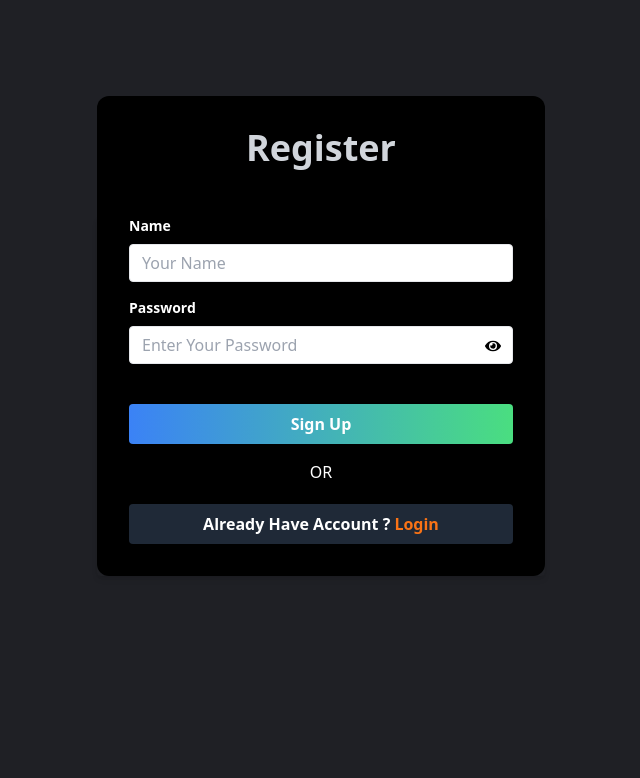
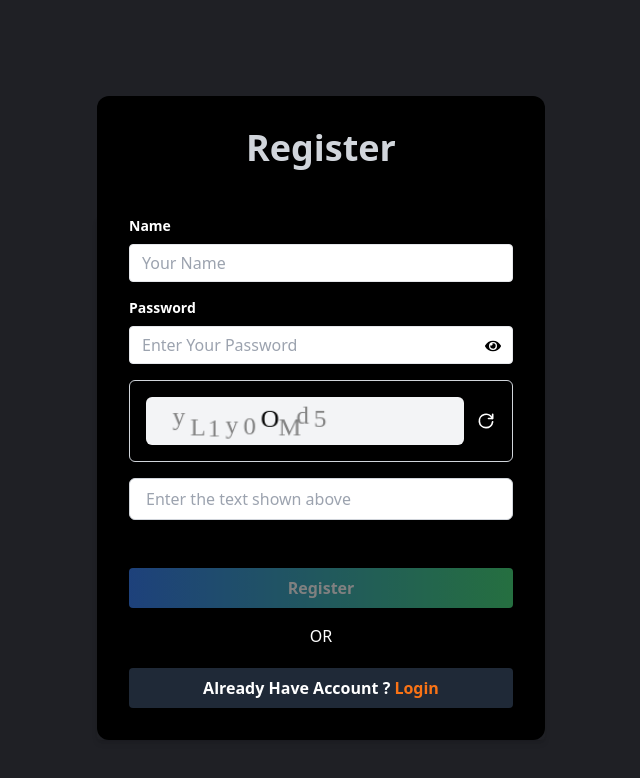
Before and after one commit to Mdsakib999/GrimMarket, a React (Vite) app: page /register in a window 1280 px wide. Shown: the top 778 px of the page, without its empty margins (319-959 px from the left). Built offline with nearby package versions, Linux system fonts and the light colour scheme.

Commit message:
add captcha components

```diff
--- a/package.json
+++ b/package.json
@@ -13,6 +13,7 @@
     "@reduxjs/toolkit": "^2.2.7",
     "jwt-decode": "^4.0.0",
     "react": "^18.3.1",
+    "react-awesome-captcha": "^1.2.3",
     "react-dom": "^18.3.1",
     "react-hook-form": "^7.53.0",
     "react-hot-toast": "^2.4.1",
--- /dev/null
+++ b/src/Components/CaptchaComponent/CaptchaComponent.jsx
@@ -0,0 +1,104 @@
+import React, { useState, useEffect, useRef } from 'react';
+import { TbReload } from 'react-icons/tb';
+
+const CaptchaComponent = ({ setIsCaptchaValid }) => {
+    const [captchaText, setCaptchaText] = useState(''); // State to hold CAPTCHA text
+    const [userInput, setUserInput] = useState('');     // State to hold user input
+    const canvasRef = useRef(null);                     // Reference to the canvas element
+
+    // Effect to initialize the CAPTCHA when the component is first rendered
+    useEffect(() => {
+        const canvas = canvasRef.current;
+        const ctx = canvas.getContext('2d');
+        initializeCaptcha(ctx);
+    }, []);
+
+    // Helper function to generate a random character (uppercase, lowercase, number)
+    const generateRandomChar = (min, max) =>
+        String.fromCharCode(Math.floor(Math.random() * (max - min + 1) + min));
+
+    // Function to generate CAPTCHA text randomly
+    const generateCaptchaText = () => {
+        let captcha = '';
+        for (let i = 0; i < 3; i++) {
+            captcha += generateRandomChar(65, 90); // Uppercase letters
+            captcha += generateRandomChar(97, 122); // Lowercase letters
+            captcha += generateRandomChar(48, 57); // Numbers
+        }
+        // Shuffle characters and return the string
+        return captcha.split('').sort(() => Math.random() - 0.5).join('');
+    };
+
+    // Function to draw CAPTCHA text on the canvas
+    const drawCaptchaOnCanvas = (ctx, captcha) => {
+        ctx.clearRect(0, 0, ctx.canvas.width, ctx.canvas.height); // Clear canvas
+        const textColors = ['rgb(0,0,0)', 'rgb(130,130,130)'];     // Random text colors
+        const letterSpace = 150 / captcha.length;                  // Space between letters
+
+        // Loop to draw each letter of the CAPTCHA on the canvas
+        for (let i = 0; i < captcha.length; i++) {
+            const xInitialSpace = 25;
+            ctx.font = '24px Roboto Mono';                        // Font style
+            ctx.fillStyle = textColors[Math.floor(Math.random() * textColors.length)]; // Random color
+            ctx.fillText(
+                captcha[i],                                        // Current character
+                xInitialSpace + i * letterSpace,                   // Horizontal position
+                Math.floor(Math.random() * 16 + 25)                // Vertical position
+            );
+        }
+    };
+
+    // Function to initialize or regenerate CAPTCHA
+    const initializeCaptcha = (ctx) => {
+        setUserInput('');             // Reset user input
+        setIsCaptchaValid(false);     // Reset validation state
+        const newCaptcha = generateCaptchaText(); // Generate new CAPTCHA text
+        setCaptchaText(newCaptcha);   // Set the new CAPTCHA text
+        drawCaptchaOnCanvas(ctx, newCaptcha); // Draw new CAPTCHA on the canvas
+    };
+
+    // Handle user input and validate against CAPTCHA text
+    const handleUserInputChange = (e) => {
+        const value = e.target.value;
+        setUserInput(value);
+
+        // Validate CAPTCHA: if input matches the generated CAPTCHA, mark as valid
+        if (value === captchaText) {
+            setIsCaptchaValid(true);  // CAPTCHA is valid
+        } else {
+            setIsCaptchaValid(false); // CAPTCHA is invalid
+        }
+    };
+
+    return (
+        <div className="w-full">
+            {/* CAPTCHA display section with reload button */}
+            <div className="border flex items-center gap-3 border-gray-300 rounded-md p-4 shadow-lg mb-4">
+                <canvas
+                    ref={canvasRef}
+                    height="45"
+                    className="bg-gray-100 flex-1 rounded-md"
+                ></canvas>
+                <span
+                    className="cursor-pointer"
+                    onClick={() =>
+                        initializeCaptcha(canvasRef.current.getContext('2d'))
+                    }
+                >
+                    <TbReload size={20} />
+                </span>
+            </div>
+
+            {/* Input field for user to enter CAPTCHA text */}
+            <input
+                type="text"
+                placeholder="Enter the text shown above"
+                value={userInput}
+                onChange={handleUserInputChange}
+                className="border border-gray-300 text-black rounded-md px-4 py-2 w-full mb-4"
+            />
+        </div>
+    );
+};
+
+export default CaptchaComponent;
--- a/src/Pages/Login/Login.jsx
+++ b/src/Pages/Login/Login.jsx
@@ -8,16 +8,16 @@ import { useDispatch } from "react-redux";
 import { loginIn } from "../../Redux/Features/Auth/authSlice";
 import { useForm } from "react-hook-form";
 import toast, { Toaster } from 'react-hot-toast';
-
+import CaptchaComponent from "../../Components/CaptchaComponent/CaptchaComponent";
 
 const Login = () => {
   const [show, setShow] = useState(true);
-  const [isLoading, setIsLoading] = useState(false)
+  const [isLoading, setIsLoading] = useState(false);
   const [login] = useUserLoginMutation();
   const dispatch = useDispatch();
-  const navigate = useNavigate()
-
-  // Use react-hook-form for handling form
+  const navigate = useNavigate();
+  const [isCaptchaValid, setIsCaptchaValid] = useState(false);  // Captcha validation state
+  console.log(isCaptchaValid);
   const {
     register,
     handleSubmit,
@@ -30,43 +30,35 @@ const Login = () => {
   });
 
   const onSubmit = async (data) => {
-    // Show a loading toast
-    setIsLoading(true)
+    // if (!isCaptchaValid) {
+    //   toast.error("Please complete the captcha verification.");
+    //   return;
+    // }
+
+    setIsLoading(true);
     const toastId = toast.loading("Logging in...");
     try {
-      // Call login API
       const res = await login(data);
-      console.log(res);
       if (res?.data) {
         const userData = decodedUser(res.data.token);
         dispatch(loginIn(userData));
-
-        // Success notification
         toast.success("Login successful!", { id: toastId });
-        navigate('/')
+        navigate('/');
       } else {
-        // Error handling and notification
         toast.error(res.error?.data?.message || "Login failed.", { id: toastId });
       }
-      setIsLoading(false)
+      setIsLoading(false);
     } catch (error) {
-      // Handle unexpected errors
       toast.error("An error occurred during login.", { id: toastId });
-      console.log(error);
-      setIsLoading(false)
+      setIsLoading(false);
     }
   };
 
   return (
-    <div className="md:w-[35%] mx-auto bg-black rounded-xl shadow-lg pt-1  mt-24">
+    <div className="md:w-[35%] mx-auto bg-black rounded-xl shadow-lg pt-1 mt-24">
       <p className="text-4xl font-semibold my-12 text-center text-gray-300">Login</p>
 
-      {/* Handle form submission with react-hook-form */}
-      <form
-        onSubmit={handleSubmit(onSubmit)}
-        className="shadow-md rounded px-12 pt-6 pb-8 mb-4"
-      >
-        {/* User Name Field */}
+      <form onSubmit={handleSubmit(onSubmit)} className="shadow-md rounded px-12 pt-6 pb-8 mb-4">
         <div className="mb-4">
           <label className="block text-white text-sm font-bold mb-2" htmlFor="userName">
             User Name
@@ -86,7 +78,6 @@ const Login = () => {
           {errors.userName && <p className="text-red-500 text-sm">{errors.userName.message}</p>}
         </div>
 
-        {/* Password Field */}
         <div className="mb-4 relative">
           <label className="block text-white text-sm font-bold mb-2" htmlFor="password">
             Password
@@ -106,16 +97,16 @@ const Login = () => {
           {errors.password && <p className="text-red-500 text-sm">{errors.password.message}</p>}
         </div>
 
-        {/* Submit Button */}
+        <CaptchaComponent setIsCaptchaValid={setIsCaptchaValid} /> {/* Pass setIsCaptchaValid */}
+
         <div className="flex items-center justify-center mt-8">
           <button
-            disabled={isLoading}
-            className={`bg-gradient-to-r from-blue-500 to-green-400 hover:from-pink-500 hover:to-yellow-500 text-white font-bold py-2 px-10 rounded focus:outline-none focus:shadow-outline w-full flex justify-center items-center ${isLoading ? "cursor-not-allowed" : ""
-              }`}
+            disabled={isLoading || !isCaptchaValid}
+            className={`bg-gradient-to-r from-blue-500 to-green-400 hover:from-pink-500 hover:to-yellow-500 text-white font-bold py-2 px-10 rounded focus:outline-none focus:shadow-outline w-full flex justify-center items-center ${isLoading || !isCaptchaValid ? "cursor-not-allowed opacity-50" : ""}`}
             type="submit"
           >
             {isLoading ? (
-              <FaSpinner className="animate-spin mr-2" /> // Display animated spinner
+              <FaSpinner className="animate-spin mr-2" />
             ) : (
               "Login"
             )}
@@ -124,12 +115,8 @@ const Login = () => {
 
         <p className="mt-4 text-white text-center">OR</p>
 
-        {/* Link to Register */}
         <div className="flex items-center justify-center">
-          <Link
-            to="/register"
-            className="bg-gray-800 text-white text-center font-bold py-2 rounded focus:outline-none focus:shadow-outline mt-5 w-full"
-          >
+          <Link to="/register" className="bg-gray-800 text-white text-center font-bold py-2 rounded focus:outline-none focus:shadow-outline mt-5 w-full">
             Create a new account
           </Link>
         </div>
--- a/src/Pages/Register/Register.jsx
+++ b/src/Pages/Register/Register.jsx
@@ -1,13 +1,15 @@
 import { useState } from "react";
 import { useForm } from "react-hook-form";
-import { FaEye } from "react-icons/fa";
+import { FaEye, FaSpinner } from "react-icons/fa";
 import { FaEyeSlash } from "react-icons/fa6";
 import { Link, useLocation } from "react-router-dom";
 import { useUserRegisterMutation } from "../../Redux/Features/Auth/authApi";
 import toast, { Toaster } from 'react-hot-toast';
+import CaptchaComponent from "../../Components/CaptchaComponent/CaptchaComponent";
 
 const Register = () => {
   const location = useLocation()
+  const [isCaptchaValid, setIsCaptchaValid] = useState(false);
   console.log(location.search);
   const [show, setShow] = useState(true);
   const [isLoading, setIsLoading] = useState(false)
@@ -121,14 +123,19 @@ const Register = () => {
           {/* Display error message if password is invalid */}
           {errors.password && <p className="text-red-500 text-sm mt-1">{errors.password.message}</p>}
         </div>
+        <CaptchaComponent setIsCaptchaValid={setIsCaptchaValid} />
 
-        <div className="flex items-center justify-between">
+        <div className="flex items-center justify-center mt-8">
           <button
-            disabled={isLoading}
-            className="bg-gradient-to-r from-blue-500 to-green-400 hover:from-pink-500 hover:to-yellow-500 text-white font-bold py-2 rounded focus:outline-none focus:shadow-outline w-full mt-6"
+            disabled={isLoading || !isCaptchaValid}
+            className={`bg-gradient-to-r from-blue-500 to-green-400 hover:from-pink-500 hover:to-yellow-500 text-white font-bold py-2 px-10 rounded focus:outline-none focus:shadow-outline w-full flex justify-center items-center ${isLoading || !isCaptchaValid ? "cursor-not-allowed opacity-50" : ""}`}
             type="submit"
           >
-            Sign Up
+            {isLoading ? (
+              <FaSpinner className="animate-spin mr-2" />
+            ) : (
+              "Register"
+            )}
           </button>
         </div>
 
```
Also changed, not shown: 1 other file (tests, documents, lock files or other folders).
